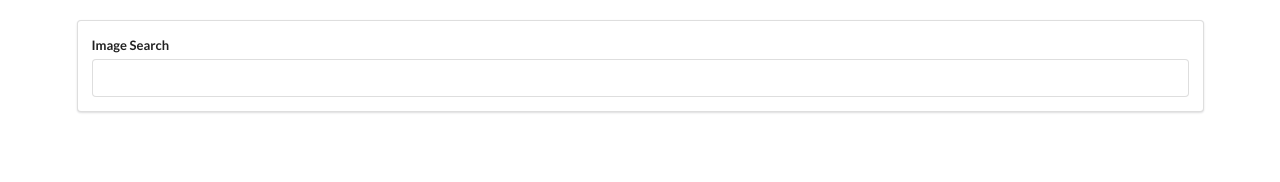
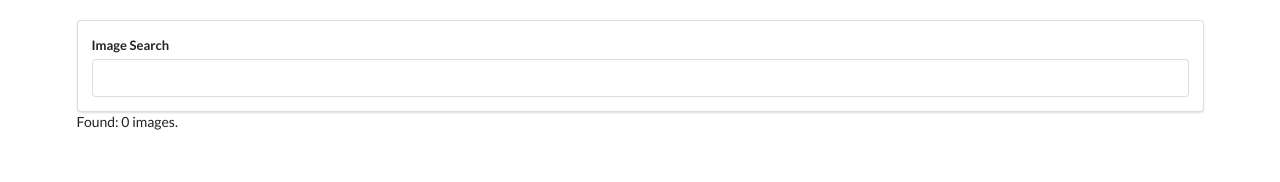
Before and after one commit to saychakra/pics, a React (Create React App) app: page / in a window 1280 px wide. Shown: the top 182 px of the page. Built offline with nearby package versions, Linux system fonts and the light colour scheme.

Commit message:
error commit showing how this can mess everything up

```diff
--- a/src/components/App.js
+++ b/src/components/App.js
@@ -3,6 +3,7 @@ import axios from "axios";
 import SearchBar from "./SearchBar";
 
 class App extends React.Component {
+  state = { images: [] };
   async onSearchSubmit(term) {
     const response = await axios.get("https://api.unsplash.com/search/photos", {
       params: { query: term },
@@ -11,13 +12,16 @@ class App extends React.Component {
       },
     });
 
-    console.log(response.data.results);
+    console.log(this);
+
+    this.setState({ images: response.data.results });
   }
 
   render() {
     return (
       <div className="ui container" style={{ marginTop: "20px" }}>
         <SearchBar onSubmit={this.onSearchSubmit} />
+        Found: {this.state.images.length} images.
         {/* Note: here we could have given any name other than onSubmit unlike in generic jsx */}
       </div>
     );
```
